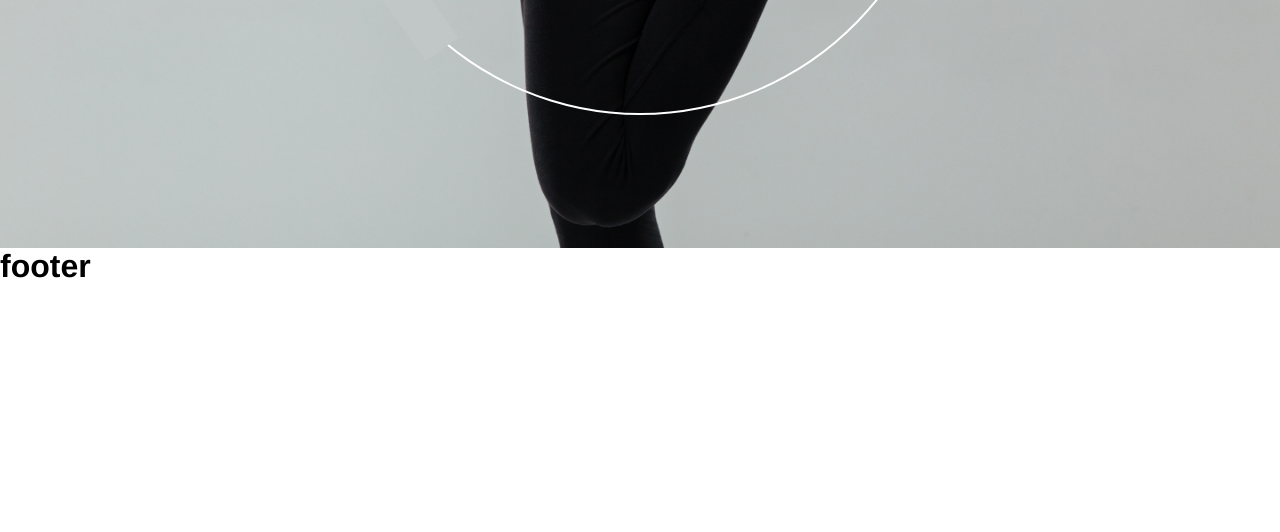
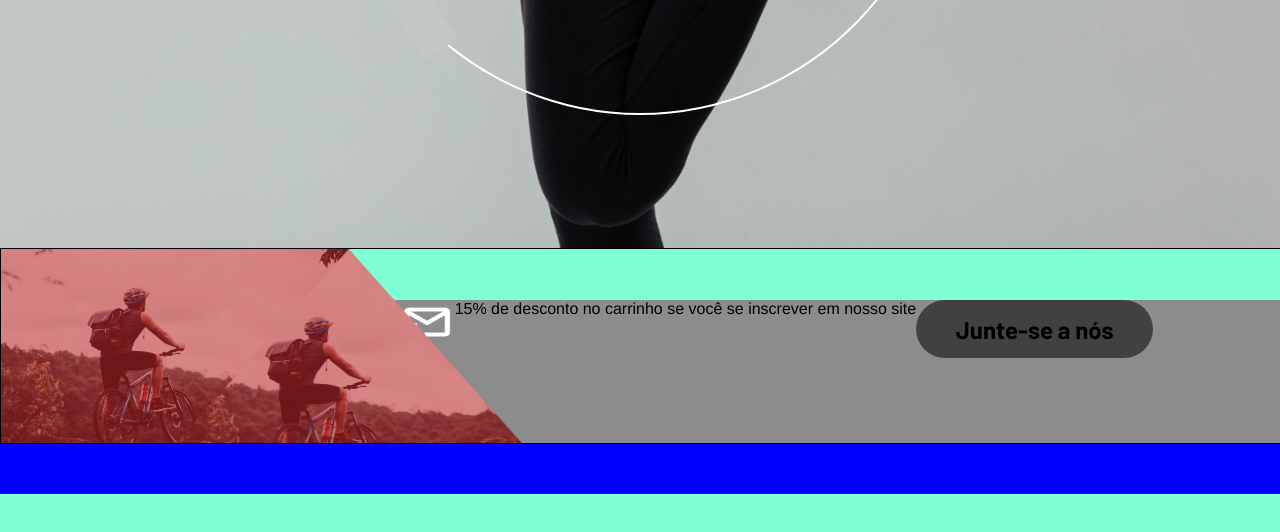
Before and after one commit to gabrielfallcon/project-nike, a plain HTML site: page index.html in a window 1280 px wide. Shown: the part 648-1180 px from the top of the page. Before the commit the page ends 933 px from the top, so only its background shows below. Drawn offline with Linux system fonts and the light colour scheme.

Commit message:
inicio footer

```diff
--- a/css/style.css
+++ b/css/style.css
@@ -137,3 +137,64 @@ header {
   text-align: center;
   margin: 0 23.5px;
 }
+
+/* ========================= FOOTER ========================= */
+
+footer {
+  width: 100%;
+  height: 607px;
+  display: flex;
+  position: relative;
+  flex-direction: column;
+  background-color: aquamarine;
+}
+
+.image-description {
+  width: 100%;
+  height: 194px;
+  display: flex;
+  border: solid 1px #000;
+
+}
+
+.image-retangulo {
+  width: 347.89px;
+  height: 194px;
+}
+
+.image-triangulo {
+  width: 347.17px;
+  height: 195px;
+  margin-left: 174px;
+  position: absolute;
+}
+
+.cinzento {
+  width: 1049px;
+  height: 143px;
+  display: flex;
+  margin: 51px 0 0 45px;
+  background-color: #8C8C8C;
+}
+
+.message {
+  width: 60.75px;
+  height: 46.25px;
+}
+
+.join {
+  width: 237px;
+  height: 58px;
+  font-family: barlow;
+  font-size: 24px;
+  font-weight: bold;
+  background-color: #434040;
+  border: none;
+  border-radius: 40px;
+}
+
+.footer-principal {
+  width: 100%;
+  height: 50px;
+  background-color: blue;
+}
--- a/index.html
+++ b/index.html
@@ -52,6 +52,7 @@
     <title>Nike page</title>
   </head>
   <body>
+    <main>
       <section class="content-principal">
         <header>
           <img class="logo" src="image/logo-nike.png" alt="" />
@@ -92,12 +93,24 @@
           </div>
         </div>
       </section>
-
-    <main class="">
-      <section></section>
     </main>
     <footer>
-      <h1>footer</h1>
+      <div class="image-description">
+        <img class="image-retangulo" src="./image/retangulo.png" alt="" />
+        <img class="image-triangulo" src="./image/triangulo.png" alt="" />
+
+        <div class="cinzento">
+          <img class="message" src="./image/message.png" alt="" />
+          <h1 class="title-description"></h1>
+          <p class="title-message">
+            15% de desconto no carrinho se você se inscrever em nosso site
+          </p>
+          <button class="join">Junte-se a nós</button>
+        </div>
+      </div>
+
+      <div class="footer-principal"></div>
+      <div class="footer-final"></div>
     </footer>
   </body>
 </html>
```
Also changed, not shown: image/message.png (added), image/retangulo.png (added), image/triangulo.png (added). Lines whose indentation alone changed are shown as unchanged.
